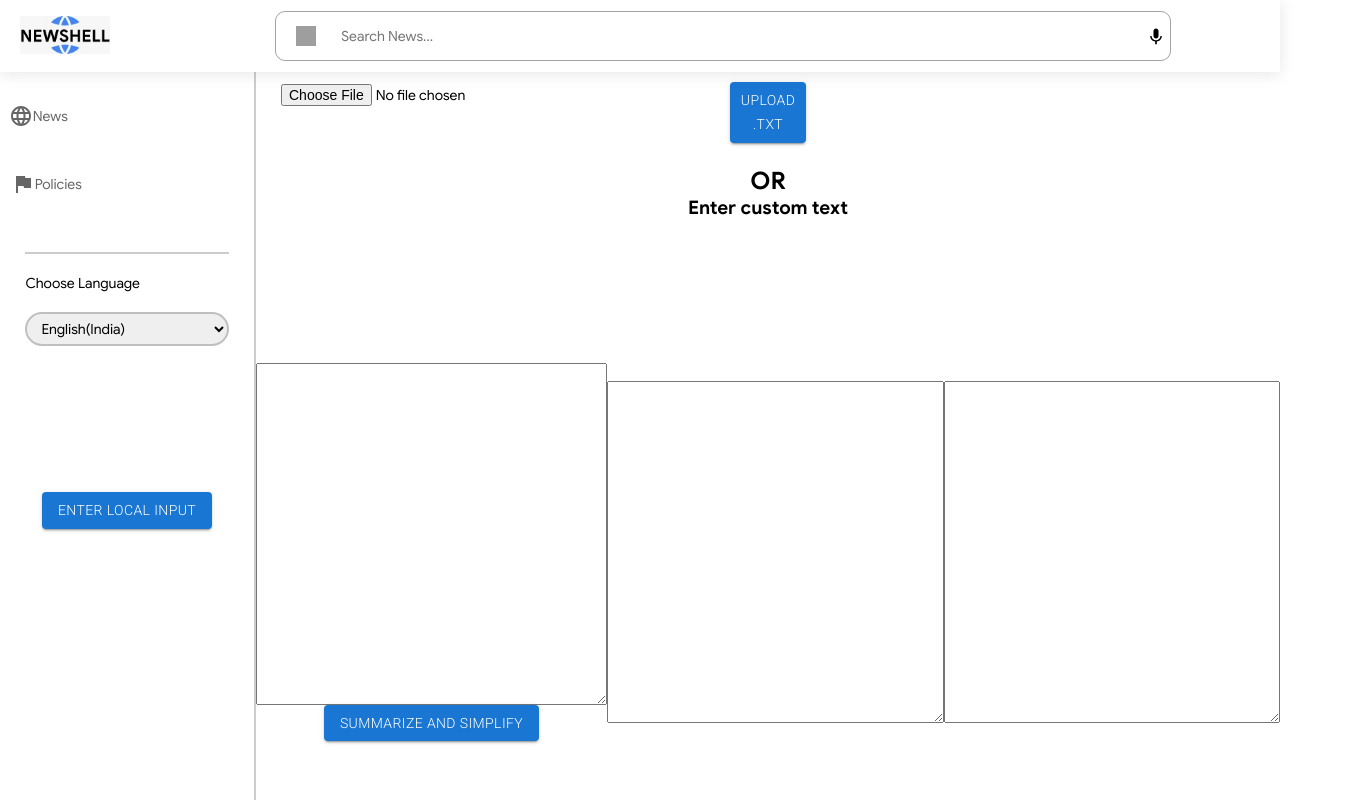
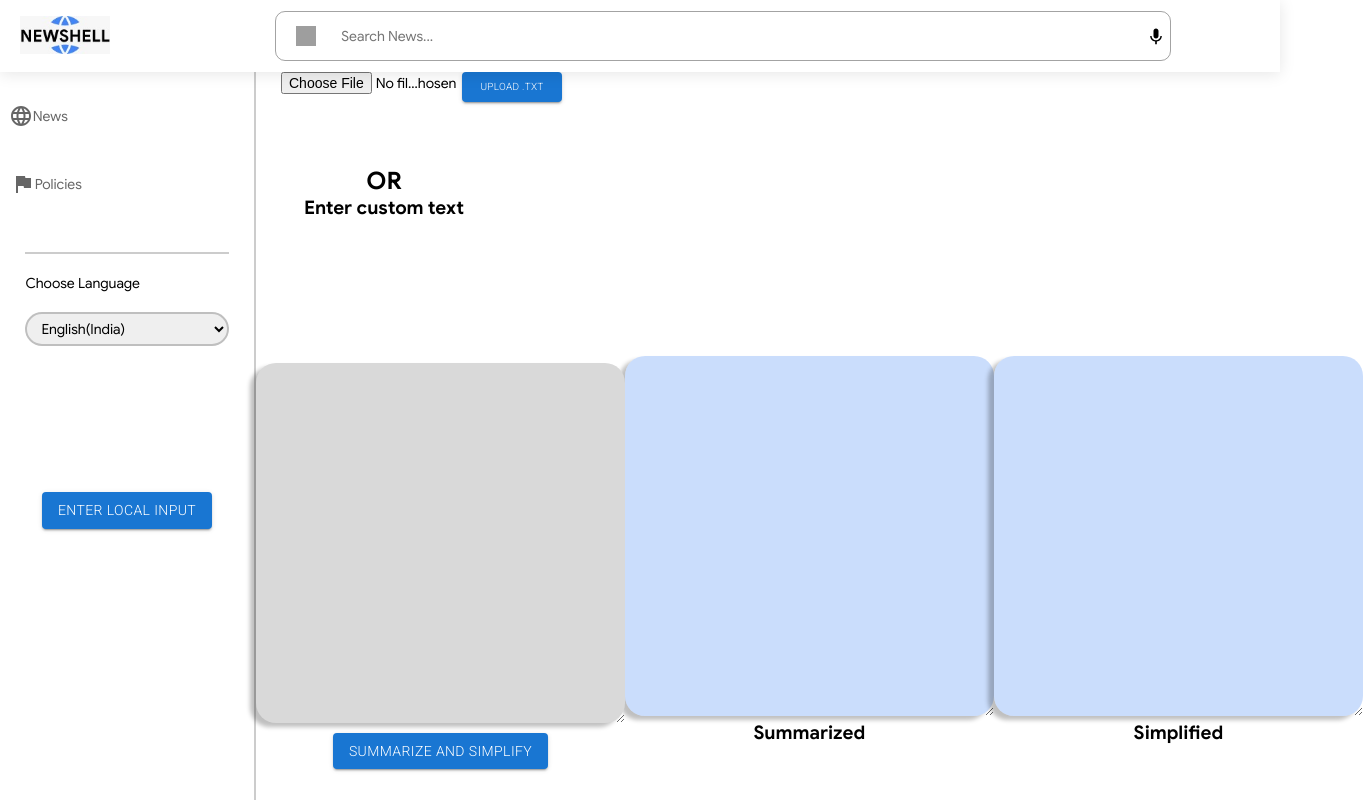
Before and after one commit to khareyash05/News-Shell-main, a React (Create React App) app in the folder client/: page /convert in a window 1280 px wide. Shown: the top 800 px of the page, 1363 px wide, since content can reach past the window. Built offline with nearby package versions, Linux system fonts and the light colour scheme; grey boxes are pictures that could not be loaded.

Commit message:
css convert

```diff
--- a/client/src/Convert.css
+++ b/client/src/Convert.css
@@ -4,13 +4,15 @@
     width: 80%;
     height: 100vh;
     display: flex;
-    justify-content: space-around;
-    align-items: center;
+    justify-content: space-between;
+    align-items: flex-start;
     flex-direction: column;
 }
 .formconvert{
     display: flex;
-    justify-content:top;
+    position: relative;
+    top: 3%;
+    /* justify-content:top; */
     align-items: center;
     flex-direction: column;
 }
@@ -21,12 +23,12 @@
 .conversionform{
     width: 100%;
     display: flex;
-    justify-content: space-between;
+    justify-content: space-around;
     align-items: center;
     height: 80%;
 }
 .uploadingbtn{
-    width: 100%;
+    width: 25%;
     height: 10%;
     display: flex;
     justify-content: center;
@@ -34,9 +36,32 @@
     flex-direction: column;
 }
 .uploadbtn{
-    width: 100%;
+    width: 50%;
     display: flex;
     justify-content: center;
-    align-items: center;
     height: 10%;
 }
+.convertout{
+
+}
+.simplified{
+    display: flex;
+    flex-direction: column;
+    justify-content: center;
+    align-items: center;
+}
+.sendingArea, .textingArea{
+    border-radius: 20px;
+    border: none;
+    box-shadow: -6px 4px 4px rgba(0, 0, 0, 0.25);
+    padding: 10px;
+}
+.sendingArea{
+    background-color: #D9D9D9;
+}
+.textingArea{
+    background-color: rgba(66, 133, 244, 0.28);
+}
+.newstext{
+    margin: 5px;
+}
--- a/client/src/Convert.js
+++ b/client/src/Convert.js
@@ -11,18 +11,22 @@ const [simplinews, setSimpliNews] = useState()
         setNews(e.target.value)
     }
 let textFromFile = " "
-function loadFileAsText(){
+function loadFileAsText(e){
     var fileToLoad = document.getElementById("input-file").files[0]
     console.log(fileToLoad)
+    e.preventDefault();
     var fileReader = new FileReader();
     fileReader.onload = function(fileLoadedEvent){
         var textFromFileLoaded = fileLoadedEvent.target.result;
-        textFromFile =textFromFileLoaded ;
-        console.log(textFromFile);
-        document.getElementById("output").value = textFromFileLoaded;
+        // console.log(fileLoadedEvent)
+        console.log(textFromFileLoaded)
+        // textFromFile =textFromFileLoaded ;
+        // console.log("This is Textfile"+Object.values(textFromFile));
+        // document.getElementById("output").value = textFromFileLoaded;
+        // document.getElementById("inputting-file")
     };
+    fileReader.readAsText(fileToLoad, "UTF-8");
 
-    fileReader.readAsText(fileToLoad, "UTF-8");
     setNews(textFromFile)
     handleSumarize()
   }
@@ -46,10 +50,11 @@ const handleSumarize = async()=>{
 }
     console.log(news)
   return (
+        <div className='convertout'>
         <div className='convert'>
             <div className='uploadbtn'>
             <input type="file" id="input-file"></input>
-            <Button variant="contained" onClick={loadFileAsText}>Upload .txt</Button>
+            <Button variant="contained" onClick={loadFileAsText}  style={{maxWidth: '100px', maxHeight: '30px', minWidth: '100px', minHeight: '30px', fontSize:10}}>Upload .txt</Button>
             <input id="output" value={textFromFile}></input>
             </div>
             <div className='uploadingbtn'>
@@ -58,15 +63,21 @@ const handleSumarize = async()=>{
             </div>
             <div className='conversionform'>
             <form className='formconvert' onSubmit={(e)=>{e.preventDefault()}}>
-                <textarea rows='20' cols='40' onChange={handleSubmit}></textarea>
+                <textarea className="sendingArea" id="inputting-file" rows='20' cols='40' onChange={handleSubmit}></textarea>
                 {/* <button onClick={handleSumarize}>Sumarize and Simplify</button> */}
-                <Button variant="contained" onClick={handleSumarize} >Summarize and Simplify</Button>
+                <Button variant="contained" onClick={handleSumarize} style={{margin: "10px"}}>Summarize and Simplify</Button>
                 {/* <button>Simplify</button> */}
             </form>
-            <textarea rows='20' cols='40' value={simnews}></textarea>
-            <textarea rows='20' cols='40' value={simplinews}></textarea>
-            {/* <input type="text" ></input> */}
+            <div className='simplified'>
+            <textarea className="textingArea" rows='20' cols='40' value={simnews}></textarea>
+            <h3 className='newstext'>Summarized</h3>
             </div>
+            <div className='simplified'>
+            <textarea className="textingArea" rows='20' cols='40' value={simplinews}></textarea>
+            <h3 className='newstext'>Simplified</h3>
+            </div>
+            </div>
+        </div>
         </div>
   )
 }
```
